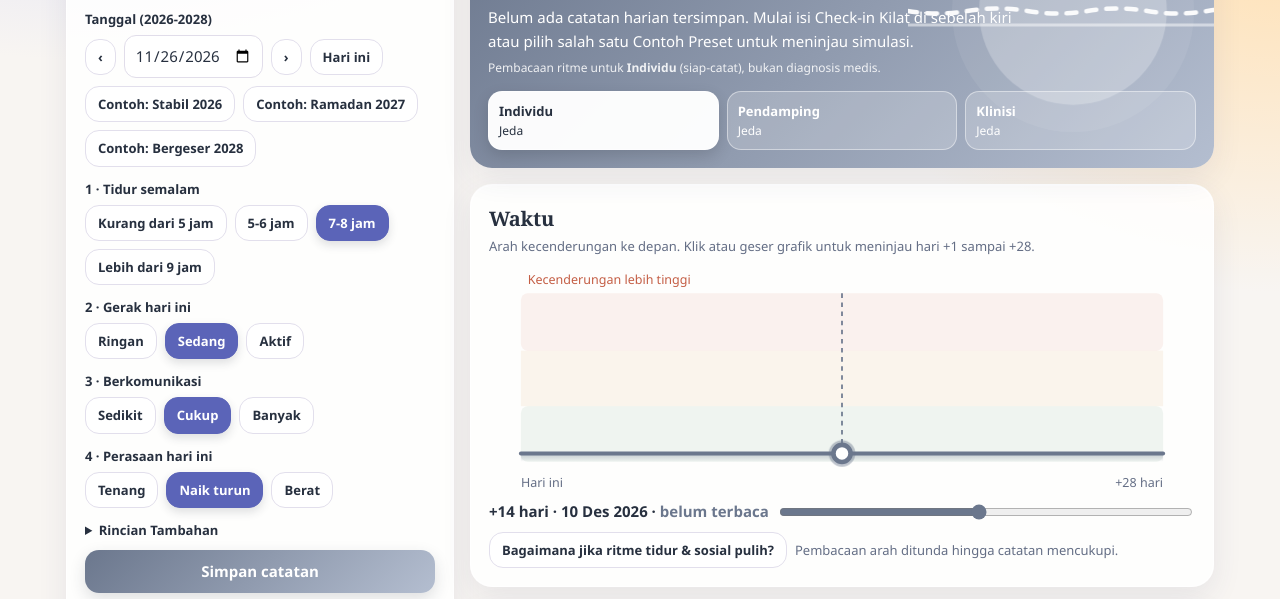
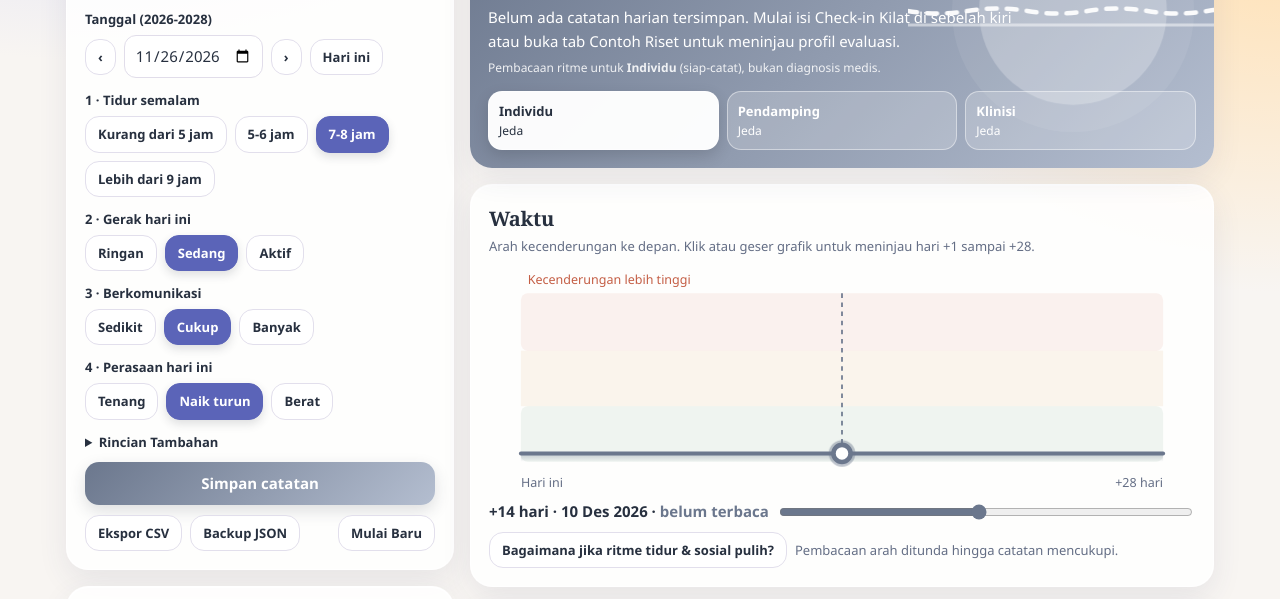
Before and after one commit to noorafaelhakimfaudka-droid/JEDA-behavioral-drift, a plain HTML site: page artifacts/ui_component/index.html in a window 1280 px wide. Shown: the part 204-803 px from the top of the page. Drawn offline with Linux system fonts and the light colour scheme.

Commit message:
Remove synthetic preset buttons from sidebar UI

```diff
--- a/artifacts/ui_component/index.html
+++ b/artifacts/ui_component/index.html
@@ -182,8 +182,6 @@ function saveStore(){
   if(S.srcMode!=='personal')return;
   try{localStorage.setItem(STORE_KEY,JSON.stringify({E:S.E,usia:S.usia,sex:S.sex,date:S.date}))}catch(e){}
 }
-function gen(end,mode){const E={};for(let i=13;i>=0;i--){const dt=clampD(addD(end,-i)),k=13-i,sh=mode==='shift'?Math.max(0,k-8):mode==='ram'?Math.max(0,k-10)*.35:0,w=Math.sin(k*2.1);
-E[dt]={tanggal:dt,durasi_tidur_jam:+(7.4+w*.25-sh*.55).toFixed(1),durasi_aktif_jam:+(2.8+w*.2-sh*.28).toFixed(1),mobilitas_tempat:Math.max(1,Math.round(4+w*.5-sh*.5)),interaksi_komunikasi:Math.max(2,Math.round(18+w*1.5-sh*2)),refleksi_mandiri:Math.round(7+w*.5+sh*1.6),konteks:inRam(dt)?'Bulan Ramadan':pd(dt).getDay()%6===0?'Akhir Pekan':'Hari Biasa',usia:S.usia,jenis_kelamin:S.sex}}return E}
 const ents=(upto)=>Object.values(S.E).filter(e=>e.tanggal>=MIN&&e.tanggal<=MAX&&(!upto||e.tanggal<=upto)).sort((a,b)=>a.tanggal<b.tanggal?-1:1);
 const nm=s=>/Ritme|Tidur|Istirahat/.test(String(s||''))?'Tidur & Ritme':/Komun|Suara/.test(String(s||''))?'Komunikasi & Suara':/Mobil/.test(String(s||''))?'Mobilitas':'Gerak';
 
@@ -281,11 +279,11 @@ function rHero(V){
   root.style.setProperty('--ac',c1);root.style.setProperty('--ac2',c2);
   root.style.setProperty('--sp',V.status==='Perlu Perhatian'?'3.2s':V.status==='Mulai Bergeser'?'4.8s':V.status==='Jeda'?'9s':'7s');
   updateHeroWave(V.status);
-  const G={Individu:{Stabil:'Pertahankan rutinitas; catatan singkat harian sudah cukup.','Mulai Bergeser':'Perhatikan ritme beberapa hari ke depan dan sesuaikan tempo aktivitas.','Perlu Perhatian':'Pertimbangkan menghubungi pendamping tepercaya atau menjadwalkan konsultasi dengan tenaga profesional.',Jeda:'Belum ada catatan harian tersimpan. Mulai isi Check-in Kilat di sebelah kiri atau pilih salah satu Contoh Preset untuk meninjau simulasi.'},
+  const G={Individu:{Stabil:'Pertahankan rutinitas; catatan singkat harian sudah cukup.','Mulai Bergeser':'Perhatikan ritme beberapa hari ke depan dan sesuaikan tempo aktivitas.','Perlu Perhatian':'Pertimbangkan menghubungi pendamping tepercaya atau menjadwalkan konsultasi dengan tenaga profesional.',Jeda:'Belum ada catatan harian tersimpan. Mulai isi Check-in Kilat di sebelah kiri atau buka tab Contoh Riset untuk meninjau profil evaluasi.'},
   Pendamping:{Stabil:'Tidak perlu tindakan khusus; tetap tersedia bila diminta.','Mulai Bergeser':'Sapa dengan ringan dan tanyakan apakah ada bantuan yang diperlukan.','Perlu Perhatian':'Ajak berbincang secara hangat dan tawarkan menemani ke layanan profesional.',Jeda:'Belum ada catatan harian yang cukup; sistem menahan penilaian secara tenang.'},
   Klinisi:{Stabil:'Pola konsisten dengan baseline individu; tinjauan rutin sesuai jadwal.','Mulai Bergeser':'Pertimbangkan tinjauan lebih awal dan konfirmasi dengan laporan klinis langsung.','Perlu Perhatian':'Pola menyimpang dari baseline; disarankan penilaian klinis langsung. Bukan diagnosis.',Jeda:'Data belum memadai (kurang dari 3 hari); sistem sengaja menahan penilaian.'}};
   const strip=ROLES.map(r=>{const st=V.stR?V.stR[r]:V.abstain?'Jeda':V.p<TH[r][0]?'Stabil':V.p<TH[r][1]?'Mulai Bergeser':'Perlu Perhatian';return `<button type="button" class="${r===S.role?'on':''}" data-r="${r}"><b>${r}</b>${st}</button>`}).join('');
-  const badge=V.riset?'Contoh Data Riset':V.n===0?'Siap Mencatat · 0 hari tercatat':(S.srcMode==='preset'?'Simulasi Contoh · ':'Catatan Pribadi · ')+fmt(V.lastDate)+' · '+V.n+' hari';
+  const badge=V.riset?'Contoh Data Riset':V.n===0?'Siap Mencatat · 0 hari tercatat':'Catatan Pribadi · '+fmt(V.lastDate)+' · '+V.n+' hari';
   const title=V.n===0&&!V.riset?'Mulai Catatan Pertama':lab;
   const subTxt=(V.n>0&&V.n<3&&!V.riset)?`Baru ${V.n} hari tercatat. Tambahkan ${3-V.n} hari lagi agar pola dapat dibaca oleh sistem.`:G[S.role][V.status];
   $('#hero-in').innerHTML=`<span class="pill"><span class="live-dot"></span>${badge}</span><h2 style="margin-top:8px">${title}</h2><p>${subTxt}</p><p style="font-size:12px;opacity:.88">Pembacaan ritme untuk <b>${S.role}</b> (${V.eng}), bukan diagnosis medis.</p><div class="strip">${strip}</div>`;
@@ -547,7 +545,7 @@ const TABS=[['kilat','Check-in Kilat'],['rekap','Rekap 7 Hari'],['impor','Impor'
 const opt=(k,L)=>L.map(x=>`<button type="button" class="chip ${Math.abs(S.q[k]-x[1])<.01?'on':''}" style="--c:#5B64B8" data-k="${k}" data-v="${x[1]}">${x[0]}</button>`).join('');
 function rInp(){$('#tabs').innerHTML=TABS.map(t=>`<button type="button" class="${S.tab===t[0]?'on':''}" data-t="${t[0]}">${t[1]}</button>`).join('');
 $('#tabs').querySelectorAll('button').forEach(b=>b.onclick=()=>{S.tab=b.dataset.t;S.mi=0;renderAll()});
-const dp=`<div class="q"><b>Tanggal (2026-2028)</b><div class="row"><button type="button" class="chip" id="dp">‹</button><input type="date" id="di" min="${MIN}" max="${MAX}" value="${S.date}"><button type="button" class="chip" id="dn">›</button><button type="button" class="chip" id="dt">Hari ini</button></div><div class="row" style="margin-top:8px"><button type="button" class="chip" data-pre="stable">Contoh: Stabil 2026</button><button type="button" class="chip" data-pre="ram">Contoh: Ramadan 2027</button><button type="button" class="chip" data-pre="shift">Contoh: Bergeser 2028</button></div></div>`;
+const dp=`<div class="q"><b>Tanggal (2026-2028)</b><div class="row"><button type="button" class="chip" id="dp">‹</button><input type="date" id="di" min="${MIN}" max="${MAX}" value="${S.date}"><button type="button" class="chip" id="dn">›</button><button type="button" class="chip" id="dt">Hari ini</button></div></div>`;
 const footActs=`<div class="row" style="margin-top:10px;justify-content:space-between"><div class="row"><button type="button" class="chip" id="exCsv">Ekspor CSV</button><button type="button" class="chip" id="exJson">Backup JSON</button></div><button type="button" class="chip" id="clrAll">Mulai Baru</button></div>`;
 let h='';
 if(S.tab==='kilat')h=dp+`<div class="q"><b>1 · Tidur semalam</b><div class="row">${opt('t',[['Kurang dari 5 jam',4.5],['5-6 jam',5.8],['7-8 jam',7.5],['Lebih dari 9 jam',9.3]])}</div></div><div class="q"><b>2 · Gerak hari ini</b><div class="row">${opt('g',[['Ringan',1.1],['Sedang',2.2],['Aktif',3.2]])}</div></div><div class="q"><b>3 · Berkomunikasi</b><div class="row">${opt('s',[['Sedikit',6],['Cukup',15],['Banyak',24]])}</div></div><div class="q"><b>4 · Perasaan hari ini</b><div class="row">${opt('f',[['Tenang',6],['Naik turun',10],['Berat',14]])}</div></div>
@@ -559,8 +557,7 @@ $('#inp').innerHTML=h;wire();syncHeight()}
 
 function dl(name,text,mime){const a=document.createElement('a');a.href=URL.createObjectURL(new Blob([text],{type:mime}));a.download=name;document.body.appendChild(a);a.click();setTimeout(()=>{URL.revokeObjectURL(a.href);a.remove()},200)}
 function wire(){const g=s=>$('#inp').querySelector(s),ga=s=>$('#inp').querySelectorAll(s);
-if(g('#di')){g('#di').onchange=e=>e.target.value&&setDate(e.target.value);g('#dp').onclick=()=>setDate(addD(S.date,-1));g('#dn').onclick=()=>setDate(addD(S.date,1));g('#dt').onclick=()=>setDate(today);
-ga('[data-pre]').forEach(b=>b.onclick=()=>{const mode=b.dataset.pre,dt=mode==='stable'?'2026-11-26':mode==='ram'?'2027-02-22':'2028-06-14';S.srcMode='preset';S.E=gen(dt,mode);S.hz=14;S.rec=false;setDate(dt);toast(mode==='stable'?'Simulasi Stabil 2026 dimuat':mode==='ram'?'Simulasi Ramadan 2027 dimuat':'Simulasi Bergeser 2028 dimuat')})}
+if(g('#di')){g('#di').onchange=e=>e.target.value&&setDate(e.target.value);g('#dp').onclick=()=>setDate(addD(S.date,-1));g('#dn').onclick=()=>setDate(addD(S.date,1));g('#dt').onclick=()=>setDate(today)}
 ga('[data-k]').forEach(b=>b.onclick=()=>{S.q[b.dataset.k]=+b.dataset.v;rInp()});
 if(g('#det'))g('#det').ontoggle=()=>syncHeight();
 if(g('#sv'))g('#sv').onclick=()=>{const mt=g('#mt');S.srcMode='personal';S.E[S.date]={tanggal:S.date,durasi_tidur_jam:S.q.t,durasi_aktif_jam:S.q.g,mobilitas_tempat:mt?+mt.value:Math.round(S.q.g*1.4),interaksi_komunikasi:S.q.s,refleksi_mandiri:S.q.f,konteks:inRam(S.date)?'Bulan Ramadan':pd(S.date).getDay()%6===0?'Akhir Pekan':'Hari Biasa',usia:S.usia,jenis_kelamin:S.sex};saveStore();toast('Catatan '+fmt(S.date)+' tersimpan');renderAll()};
```
